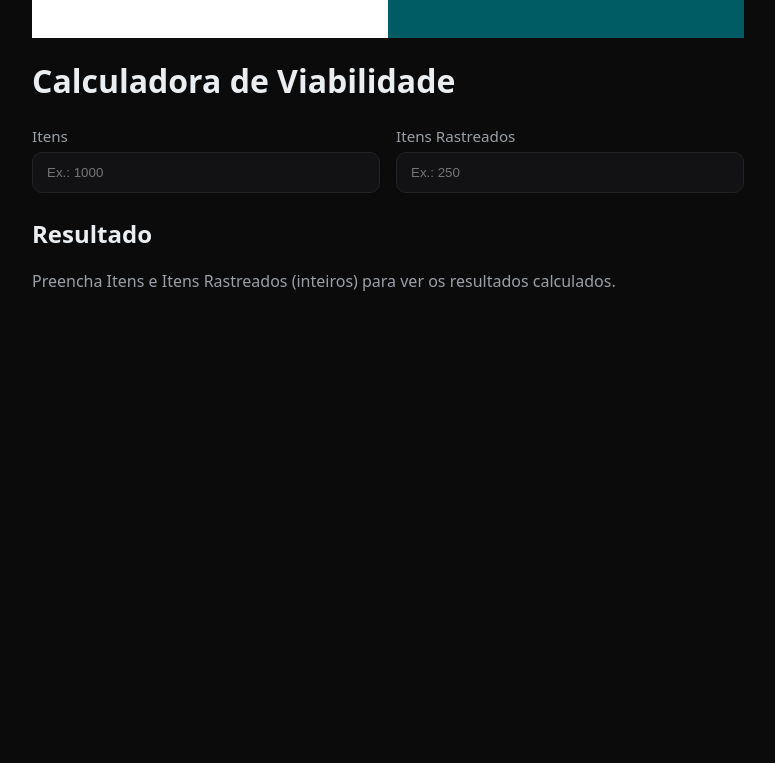
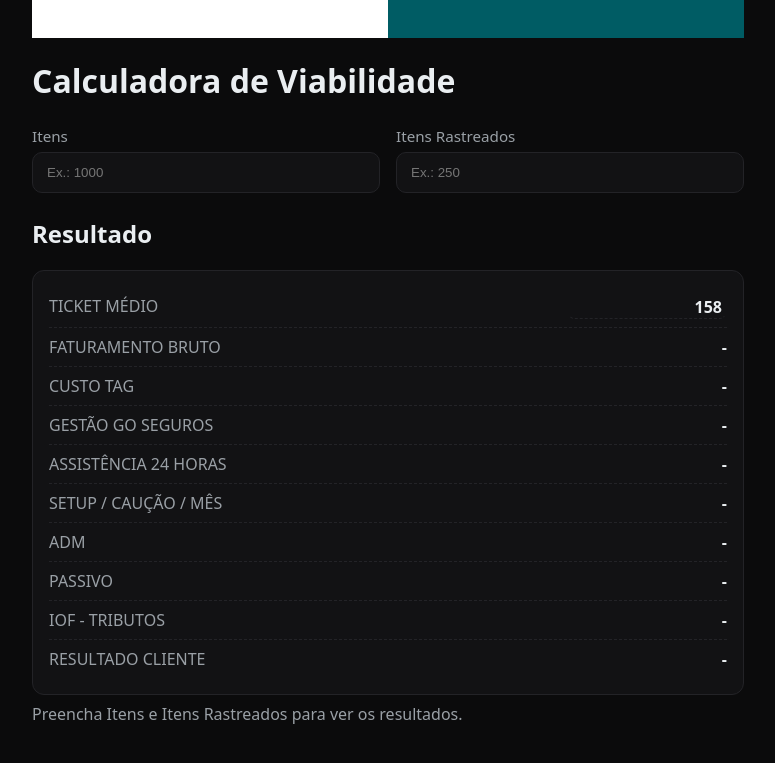
Before and after one commit to Falkaniere/feasibilityCalculator, a React (Vite) app: page / in a window 1280 px wide. Shown: the part 387-1150 px from the top of the page, without its empty margins (252-1027 px from the left). Before the commit the page ends 800 px from the top, so only its background shows below. Built offline with nearby package versions, Linux system fonts and the light colour scheme.

Commit message:
fix: add zero when ticket medio is null

```diff
--- a/src/App.tsx
+++ b/src/App.tsx
@@ -16,23 +16,29 @@ export default function App() {
   // a = Itens, b = Itens Rastreados (inteiros)
   const a = useMemo(() => parseInteger(aRaw), [aRaw]);
   const b = useMemo(() => parseInteger(bRaw), [bRaw]);
-  // ticket médio (decimal)
-  const tm = useMemo(() => parseDecimal(tmRaw), [tmRaw]);
+
+  const tmParsed = useMemo(() => {
+    if (tmRaw.trim() === '') return 0;
+    const n = parseDecimal(tmRaw);
+    return Number.isFinite(n) ? n : 0;
+  }, [tmRaw]);
 
   const errors = useMemo(() => {
     const e: Record<string, string | undefined> = {};
     if (touched) {
       if (!isFinite(a)) e.a = 'Informe um inteiro válido';
       if (!isFinite(b)) e.b = 'Informe um inteiro válido';
-      if (!isFinite(tm)) e.tm = 'Informe um número válido';
+      if (tmRaw.trim() !== '' && !Number.isFinite(parseDecimal(tmRaw))) {
+        e.tm = 'Informe um número válido';
+      }
     }
     return e;
-  }, [a, b, tm, touched]);
+  }, [a, b, tmRaw, touched]);
 
-  const canCalc = isFinite(a) && isFinite(b) && isFinite(tm);
+  const canCalc = isFinite(a) && isFinite(b);
   const result = useMemo(
-    () => (canCalc ? computeViability({ a, b, ticketMedio: tm }) : null),
-    [a, b, tm, canCalc]
+    () => (canCalc ? computeViability({ a, b, ticketMedio: tmParsed }) : null),
+    [a, b, tmParsed, canCalc]
   );
 
   return (
@@ -79,7 +85,7 @@ export default function App() {
 
       <section className="result">
         <h2>Resultado</h2>
-        {result ? (
+
         <div className="card">
           <div className="row">
             <span className="k">TICKET MÉDIO</span>
@@ -89,7 +95,10 @@ export default function App() {
               inputMode="decimal"
               value={tmRaw}
               onChange={(e) => setTmRaw(e.target.value)}
-                onBlur={() => setTouched(true)}
+              onBlur={() => {
+                setTouched(true);
+                if (tmRaw.trim() === '') setTmRaw('0');
+              }}
               aria-invalid={!!errors.tm}
               aria-label="Ticket Médio"
               title={errors.tm || 'Ticket Médio'}
@@ -99,56 +108,58 @@ export default function App() {
           <div className="row">
             <span className="k">FATURAMENTO BRUTO</span>
             <span className="v">
-                {formatNumber(result.faturamentoBruto, 2)}
+              {formatNumber(result?.faturamentoBruto ?? NaN, 2)}
             </span>
           </div>
           <div className="row">
             <span className="k">CUSTO TAG</span>
-              <span className="v">{formatNumber(result.custoTag, 2)}</span>
+            <span className="v">
+              {formatNumber(result?.custoTag ?? NaN, 2)}
+            </span>
           </div>
           <div className="row">
             <span className="k">GESTÃO GO SEGUROS</span>
             <span className="v">
-                {formatNumber(result.gestaoGoSeguros, 2)}
+              {formatNumber(result?.gestaoGoSeguros ?? NaN, 2)}
             </span>
           </div>
           <div className="row">
             <span className="k">ASSISTÊNCIA 24 HORAS</span>
             <span className="v">
-                {formatNumber(result.assistencia24h, 2)}
+              {formatNumber(result?.assistencia24h ?? NaN, 2)}
             </span>
           </div>
           <div className="row">
             <span className="k">SETUP / CAUÇÃO / MÊS</span>
             <span className="v">
-                {formatNumber(result.setupCaucaoMes, 2)}
+              {formatNumber(result?.setupCaucaoMes ?? NaN, 2)}
             </span>
           </div>
           <div className="row">
             <span className="k">ADM</span>
-              <span className="v">{formatNumber(result.adm, 2)}</span>
+            <span className="v">{formatNumber(result?.adm ?? NaN, 2)}</span>
           </div>
-
           <div className="row">
             <span className="k">PASSIVO</span>
-              <span className="v">{formatNumber(result.passivo, 2)}</span>
+            <span className="v">{formatNumber(result?.passivo ?? NaN, 2)}</span>
           </div>
-
           <div className="row">
             <span className="k">IOF - TRIBUTOS</span>
-              <span className="v">{formatNumber(result.iofTributos, 2)}</span>
+            <span className="v">
+              {formatNumber(result?.iofTributos ?? NaN, 2)}
+            </span>
           </div>
           <div className="row">
             <span className="k">RESULTADO CLIENTE</span>
             <span className="v">
-                {formatNumber(result.resultadoCliente, 2)}
+              {formatNumber(result?.resultadoCliente ?? NaN, 2)}
             </span>
           </div>
         </div>
-        ) : (
-          <p className="muted">
-            Preencha Itens e Itens Rastreados (inteiros) para ver os resultados
-            calculados.
+
+        {!canCalc && (
+          <p className="muted" style={{ marginTop: 8 }}>
+            Preencha Itens e Itens Rastreados para ver os resultados.
           </p>
         )}
       </section>
```
Lines whose indentation alone changed are shown as unchanged.
